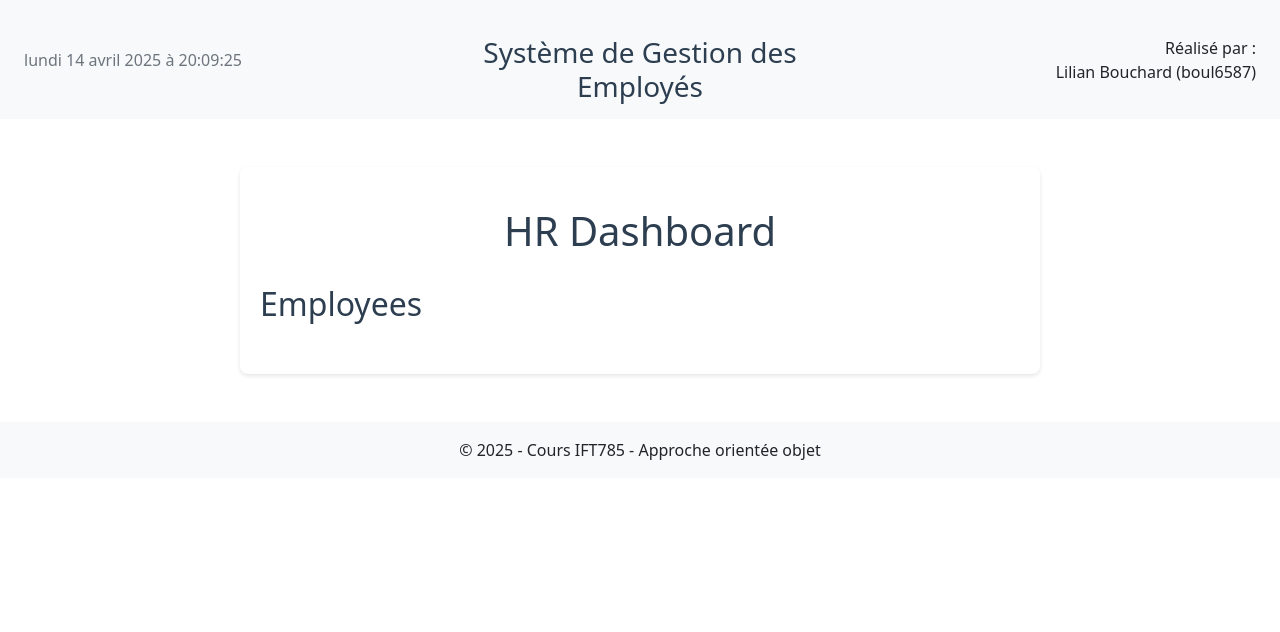
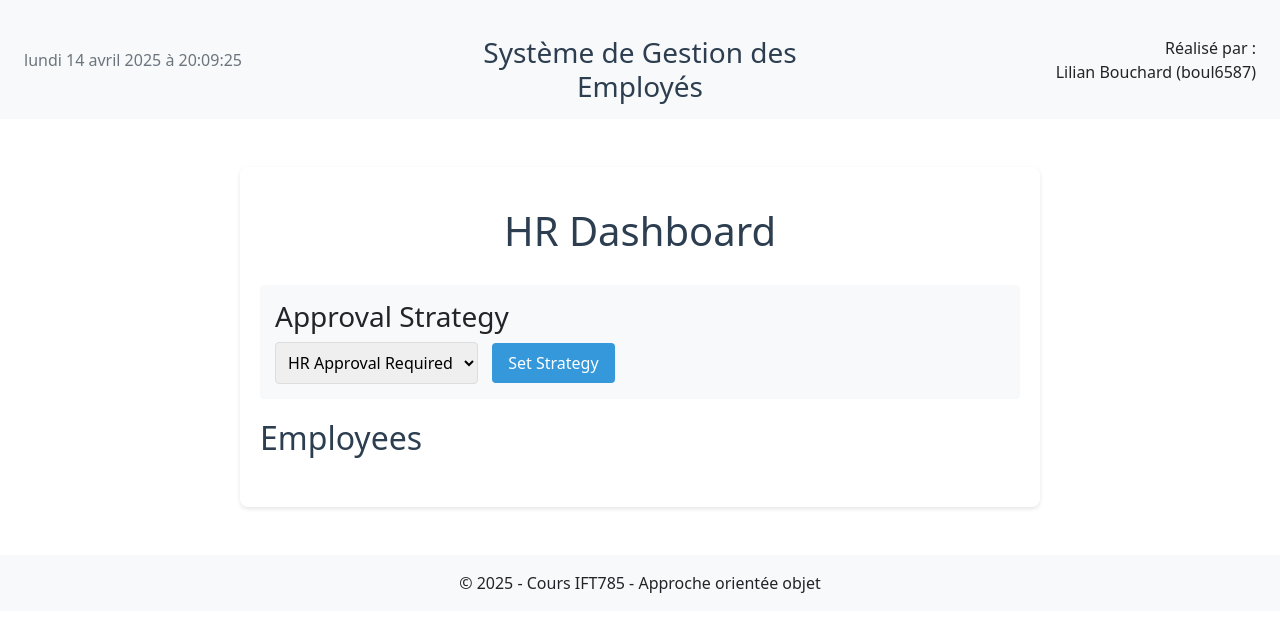
Before and after one commit to libou584/Projet-POO-Sherbrooke, a Flask app: template templates/pages/index_hr.html in a window 1280 px wide. Shown: the top 632 px of the page. Run offline with Flask 2, Linux system fonts and the light colour scheme; the template is opened without the code that fills it, so the values that code supplies are empty.

Commit message:
feat: added the possibility for hr to choose the day  off approval strategy

```diff
--- a/app.py
+++ b/app.py
@@ -10,6 +10,7 @@ from models.Users.Hr import Hr
 from models.Observers.EmployeeNotificationObserver import EmployeeNotificationObserver
 from models.Observers.HrNotificationObserver import HrNotificationObserver
 from models.ReportGenerator.ReportFactoryProvider import ReportFactoryProvider
+from models.DayOffApproval.ApprovalStrategyProvider import ApprovalStrategyProvider
 
 
 app = Flask(__name__)
@@ -49,13 +50,17 @@ def index_employee():
     return render_template("pages/index_employee.html", user = application.user, form = form, booked_days = application.user.booked_days)
 
 
-@app.route('/index_hr', methods = ['GET'])
+@app.route('/index_hr', methods=['GET', 'POST'])
 def index_hr():
     if not isinstance(application.user, Hr):
         return redirect(url_for('login'))
 
+    if request.method == 'POST':
+        strategy = request.form.get('strategy')
+        application.day_off_approval_strategy = ApprovalStrategyProvider.get_approval_strategy(strategy)
+
     employees = application.repository_facade.get_all_employees()
-    return render_template("pages/index_hr.html", user = application.user, employees = employees)
+    return render_template("pages/index_hr.html", user=application.user, employees=employees, current_strategy=application.day_off_approval_strategy)
 
 
 @app.route('/hr_dashboard/<int:employee_id>', methods = ['GET'])
--- a/models/DayOffApproval/ApproveAllStrategy.py
+++ b/models/DayOffApproval/ApproveAllStrategy.py
@@ -13,5 +13,5 @@ class ApproveAllStrategy(DayOffApprovalStrategy):
         """
         from models.Application import Application
         application = Application()
-        application.repository.approve_day_off(employee_id, day)
+        application.repository_facade.approve_day_off(employee_id, day, -1)
         application.notify_observers("employee", employee_id, f"Your day off on {day} has been approved by the system.")
--- a/templates/pages/index_hr.html
+++ b/templates/pages/index_hr.html
@@ -82,6 +82,33 @@
         border-radius: 4px;
         color: #2c3e50;
     }
+
+    .strategy-selector {
+        margin: 20px 0;
+        padding: 15px;
+        background-color: #f8f9fa;
+        border-radius: 4px;
+    }
+
+    .strategy-select {
+        padding: 8px;
+        border-radius: 4px;
+        border: 1px solid #ddd;
+        margin-right: 10px;
+    }
+
+    .strategy-button {
+        padding: 8px 16px;
+        background-color: #3498db;
+        color: white;
+        border: none;
+        border-radius: 4px;
+        cursor: pointer;
+    }
+
+    .strategy-button:hover {
+        background-color: #2980b9;
+    }
 </style>
 <body>
     {% if user %}
@@ -92,6 +119,17 @@
     {% endif %}
 
     <h1>HR Dashboard</h1>
+
+    <div class="strategy-selector">
+        <h3>Approval Strategy</h3>
+        <form action="{{ url_for('index_hr') }}" method="POST">
+            <select name="strategy" class="strategy-select">
+                <option value="HRToApprove" {% if current_strategy is not none and current_strategy.__class__.__name__ == 'HRToApproveStategy' %}selected{% endif %}>HR Approval Required</option>
+                <option value="ApproveAll" {% if current_strategy is not none and current_strategy.__class__.__name__ == 'ApproveAllStrategy' %}selected{% endif %}>Auto-Approve All</option>
+            </select>
+            <button type="submit" class="strategy-button">Set Strategy</button>
+        </form>
+    </div>
 
     <h2>Employees</h2>
     <div class="user-list">
```
Also changed, not shown: models/DayOffApproval/ApprovalStrategyProvider.py (added, +14 -0 lines).
